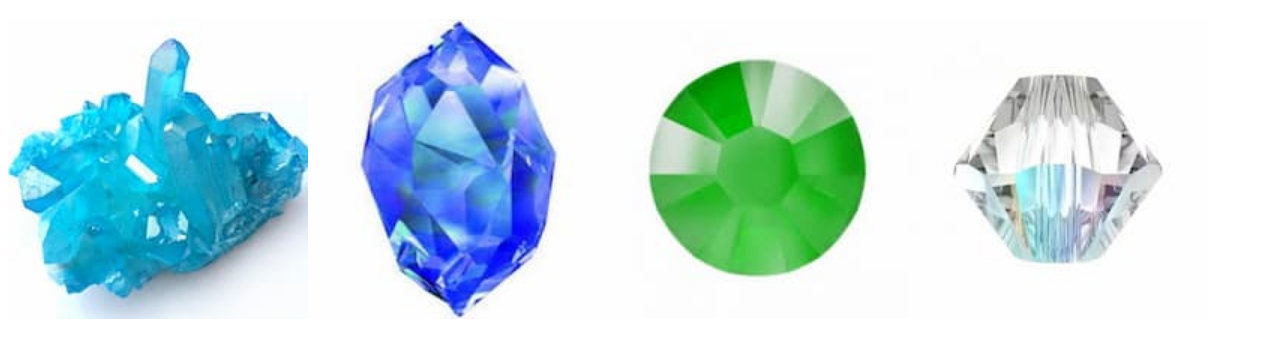
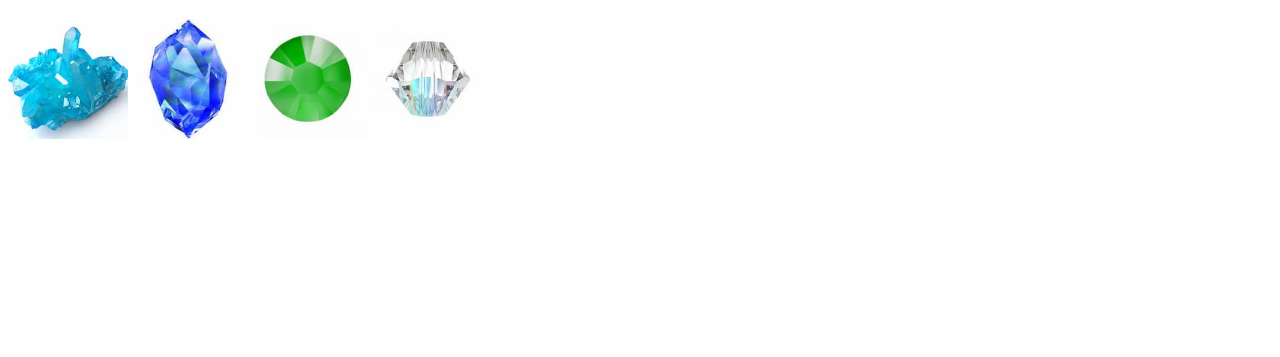
Before and after one commit to mahamalampati/unit-4-game, a plain HTML site: page index.html in a window 1280 px wide. Shown: the part 61-418 px from the top of the page. Drawn offline with nearby package versions, Linux system fonts and the light colour scheme.

Commit message:
few updated

```diff
--- a/assets/css/style.css
+++ b/assets/css/style.css
@@ -0,0 +1,4 @@
+.crystal-image {
+    width: 120px;
+    height: 120px;
+  }
--- a/index.html
+++ b/index.html
@@ -3,13 +3,7 @@
 <head>
   <title>simple crystal game</title>
 
-  <style type="text/css">
-
-    .crystal-image {
-      width: 300px;
-      height: 300px;
-    }
-  </style>
+  <link rel="stylesheet" type="text/css" href="assets/css/style.css">
 <script type="text/javascript" src="https://cdnjs.cloudflare.com/ajax/libs/jquery/3.2.1/jquery.min.js"></script>
 </head>
 <body>
```
